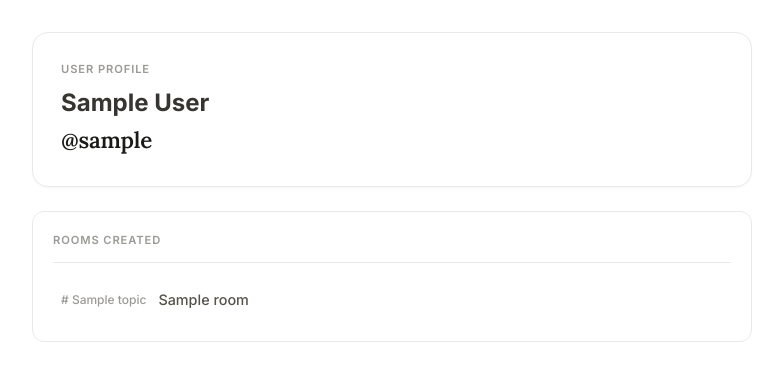
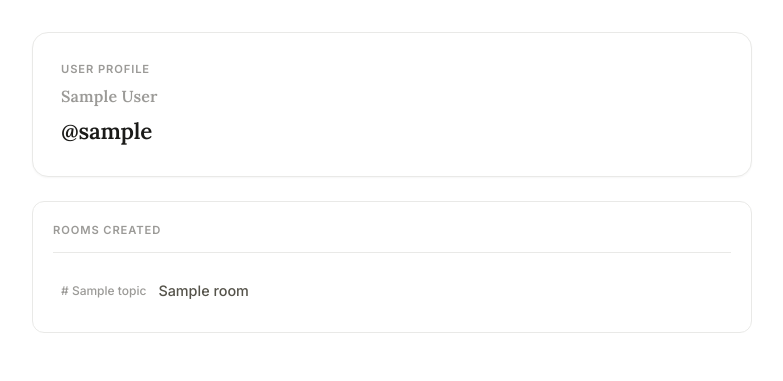
Before and after one commit to 16A9DA/StuddyBuddy, a Django app: page /userProfile/1 in a window 1280 px wide. Shown: the part 56-437 px from the top of the page, without its empty margins (8-791 px from the left). Run offline with Django 5.2, Linux system fonts and the light colour scheme; tables that the repository leaves empty hold one stand-in row (values such as "Sample post").

Commit message:
added:profile name class

```diff
--- a/static/profile.css
+++ b/static/profile.css
@@ -160,3 +160,12 @@
     border-color: var(--border-strong);
     color: var(--text-bright);
 }
+
+.profile-name {
+    font-family: 'Lora', Georgia, serif;
+    font-size: 1rem;
+    font-weight: 600;
+    color: var(--text-muted);
+    letter-spacing: 0.01em;
+    margin-bottom: 0.2rem;
+}
```
